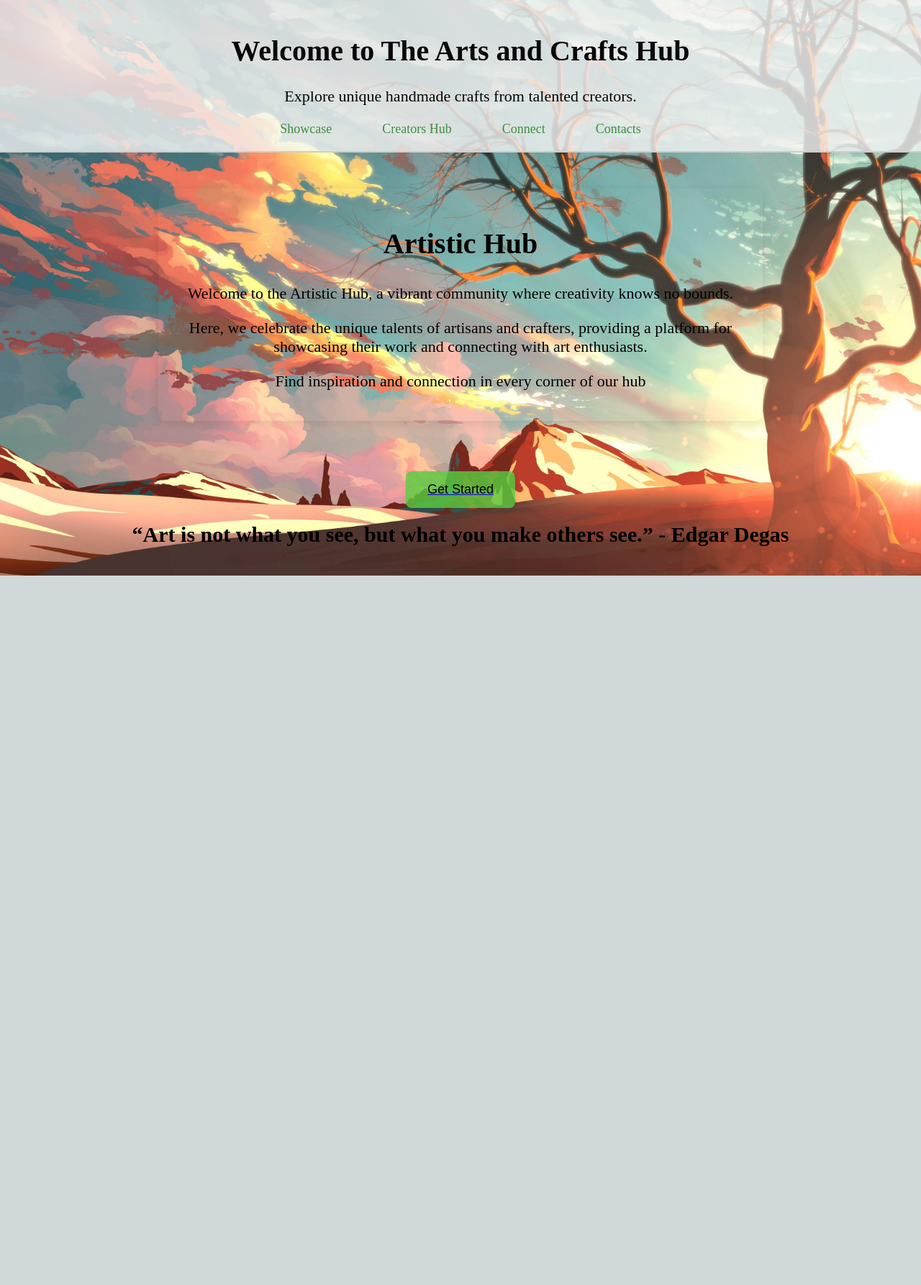
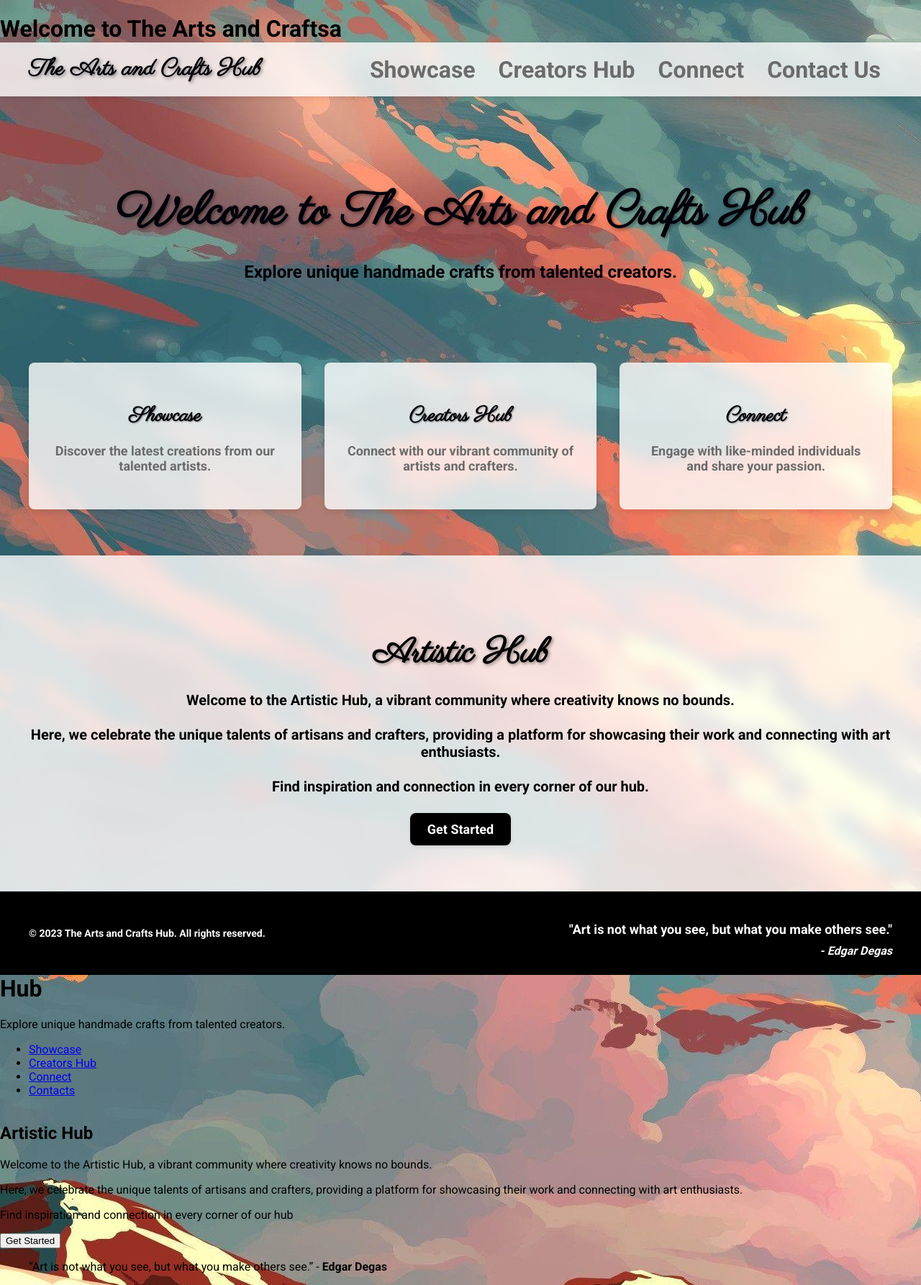
Before and after one commit to Babra-source/Art-and-Craft-Web-Site-, a PHP site: page /Homepage.html in a window 1280 px wide. Shown: the whole page at 72% size. Before the commit the page ends 800 px from the top, so only its background shows below. Run offline with PHP 8.4, Linux system fonts and the light colour scheme.

Commit message:
Updated hompage html and css

```diff
--- a/Homepage.html
+++ b/Homepage.html
@@ -4,11 +4,86 @@
     <meta charset="UTF-8">
     <meta name="viewport" content="width=device-width, initial-scale=1.0">
     <title>Arts and Crafts Hub - Showcase</title>
-    <link rel="stylesheet" href="/assets/css/homepage.css"> <!-- Link to external CSS -->
+    <link rel="stylesheet" href="assets/css/homepage.css"> <!-- Link to external CSS -->
 </head>
 <body>
     <header>
-        <h1>Welcome to The Arts and Crafts Hub</h1>
+        <h1>Welcome to The Arts and Craftsa<!DOCTYPE html>
+            <html lang="en">
+            <head>
+                <meta charset="UTF-8">
+                <meta name="viewport" content="width=device-width, initial-scale=1.0">
+                <title>The Arts and Crafts Hub</title>
+                <link rel="stylesheet" href="assets/css/homepage.css">
+                <link rel="preconnect" href="https://fonts.googleapis.com">
+                <link rel="preconnect" href="https://fonts.gstatic.com" crossorigin>
+                <link href="https://fonts.googleapis.com/css2?family=Parisienne&family=Roboto:wght@400;700&display=swap" rel="stylesheet">
+            </head>
+            <body>
+                <header class="header">
+                    <div class="header-content">
+                        <a href="#" class="header-title">The Arts and Crafts Hub</a>
+                        <nav>
+                            <ul class="nav-list">
+                                <li><a href="showcase.html" class="nav-link">Showcase</a></li>
+                                <li><a href="creatorshub.html" class="nav-link">Creators Hub</a></li>
+                                <li><a href="connect.html" class="nav-link">Connect</a></li>
+                                <li><a href="contacts.html" class="nav-link">Contact Us</a></li>
+                            </ul>
+                        </nav>
+                    </div>
+                </header>
+
+                <main class="main">
+                    <section class="hero-section">
+                        <div class="hero-content">
+                            <h1 class="hero-title">Welcome to The Arts and Crafts Hub</h1>
+                            <p class="hero-description">Explore unique handmade crafts from talented creators.</p>
+                            <div class="card-grid">
+                                <a href="showcase.html" class="card-link">
+                                    <div class="card">
+                                        <h2 class="card-title">Showcase</h2>
+                                        <p class="card-description">Discover the latest creations from our talented artists.</p>
+                                    </div>
+                                </a>
+                                <a href="creatorshub.html" class="card-link">
+                                    <div class="card">
+                                        <h2 class="card-title">Creators Hub</h2>
+                                        <p class="card-description">Connect with our vibrant community of artists and crafters.</p>
+                                    </div>
+                                </a>
+                                <a href="connect.html" class="card-link">
+                                    <div class="card">
+                                        <h2 class="card-title">Connect</h2>
+                                        <p class="card-description">Engage with like-minded individuals and share your passion.</p>
+                                    </div>
+                                </a>
+                            </div>
+                        </div>
+                    </section>
+
+                    <section class="about-section">
+                        <div class="about-content">
+                            <h2 class="about-title">Artistic Hub</h2>
+                            <p class="about-description">Welcome to the Artistic Hub, a vibrant community where creativity knows no bounds.</p>
+                            <p class="about-description">Here, we celebrate the unique talents of artisans and crafters, providing a platform for showcasing their work and connecting with art enthusiasts.</p>
+                            <p class="about-description">Find inspiration and connection in every corner of our hub.</p>
+                            <a href="#" class="cta-button">Get Started</a>
+                        </div>
+                    </section>
+                </main>
+
+                <footer class="footer">
+                    <div class="footer-content">
+                        <p class="copyright">&copy; 2023 The Arts and Crafts Hub. All rights reserved.</p>
+                        <blockquote class="quote">
+                            <p class="quote-text">"Art is not what you see, but what you make others see."</p>
+                            <cite class="quote-author">- Edgar Degas</cite>
+                        </blockquote>
+                    </div>
+                </footer>
+            </body>
+            </html> Hub</h1>
         <p>Explore unique handmade crafts from talented creators.</p>
 
         <!-- Navigation Bar -->
--- a/assets/css/homepage.css
+++ b/assets/css/homepage.css
@@ -1,128 +1,206 @@
-/* General body styling */
+/* General Styles */
 body {
-    font-family: 'Perpetua', serif; /* Corrected the font-family syntax */
+    font-family: 'Roboto', sans-serif;
     margin: 0;
     padding: 0;
-    background-color: #f0f8ff;
-    color: #333;
-    background-image: url("/assets/images/proArt1.jpg");
-    background-size: cover;
-    background-position: center;
-    background-attachment: fixed; /* Optional: Keeps the background fixed during scroll */
+    background-image: url("assets/images/proArt1.jpg");
+    min-height: 100vh;
     display: flex;
-    flex-direction: column; /* Adds flex-direction to avoid container issues */
-    min-height: 100vh; /* Ensures full height of the page */
-    position: relative; /* Ensures child elements with absolute positioning behave as expected */
+    flex-direction: column;
 }
 
-/* Styling for the header and navigation */
-header {
-    text-align: center;
-    padding: 20px;
-    background-color: rgba(244, 244, 244, 0.8);
-    border-bottom: 2px solid #ccc;
-    width: 100%;
-    box-sizing: border-box; /* Ensures the header doesn't overflow */
+/* Header Styles */
+.header {
+    background-color: rgba(255, 255, 255, 0.8);
+    backdrop-filter: blur(10px);
+    padding: 1rem 0;
+    box-shadow: 0 2px 6px rgba(0, 0, 0, 0.1);
 }
 
-nav {
-    margin-top: 15px;
+.header-content {
+    display: flex;
+    justify-content: space-between;
+    align-items: center;
+    max-width: 1200px;
+    margin: 0 auto;
+    padding: 0 1.5rem;
 }
 
-nav ul {
-    list-style: none;
-    padding: 0;
-    margin: 0;
-    display: flex;
-    justify-content: center;
+.header-title {
+    font-family: 'Parisienne', cursive;
+    font-size: 2rem;
+    font-weight: bold;
+    color: #000009;
+    text-decoration: none;
+    text-shadow: 2px 2px 4px rgba(0, 0, 0, 0.4);
 }
 
-nav ul li {
-    margin: 0 15px;
+.nav-list {
+    display: flex;
+    list-style: none;
+    margin: 0;
+    padding: 0;
 }
 
-nav ul li a {
-    text-decoration: none; /* Ensure no underline on links */
-    font-size: 18px;
-    color: #3e8e41;
-    padding: 10px 20px;
-    border-radius: 5px;
+.nav-link {
+    color: #6B6B6B;
+    text-decoration: none;
+    margin: 0 1rem;
+    transition: color 0.3s ease;
 }
 
-nav ul li a:hover {
-    background-color: #3e8e41;
-    color: white;
+.nav-link:hover {
+    color: #4B0082;
 }
 
-/* Styling for the main heading and description */
-h1 {
-    font-size: 40px;
-    color: #070707;
+/* Main Content Styles */
+.main {
+    flex-grow: 1;
 }
 
-p {
-    font-size: 22px;
-    color: #050505;
-    margin-top: 10px;
-    font-family: 'Perpetua', serif;
+.hero-section {
+    padding: 4rem 0;
 }
 
-/* Quote section styling */
-.quote-section {
-    position: absolute;
-    bottom: 0;
-    left: 0;
-    right: 0;
+.hero-content {
+    max-width: 1200px;
+    margin: 0 auto;
     text-align: center;
-    margin: 0;
-    font-size: 30px;
-    padding: 10px;
-    color: black;
-    font-weight: bold;
-    font-family: 'Perpetua', serif;
+    padding: 0 1.5rem;
 }
 
-/* Writing Section Styling */
-.writing-section {
-    text-align: center;
-    margin: 50px auto;
-    padding: 20px;
-    border-radius: 10px;
-    max-width: 800px;
-    color: black;
-    box-shadow: 0 4px 15px rgba(0, 0, 0, 0.1);
-    font-family: 'Perpetua', serif;
-    font-size: 20px;
+.hero-title {
+    font-family: 'Parisienne', cursive;
+    font-size: 4rem;
+    font-weight: bold;
+    color: #000009;
+    text-shadow: 2px 2px 4px rgba(0, 0, 0, 0.4);
+    margin-bottom: 1rem;
 }
 
-.writing-section h2 {
-    font-size: 40px;
-    color: black;
-    font-family: 'Perpetua', serif;
+.hero-description {
+    font-size: 1.5rem;
+    color: #000009;
+    margin-bottom: 2rem;
 }
 
-.writing-section p {
-    font-size: 22px;
-    color: black;
-    font-family: 'Perpetua', serif;
+.card-grid {
+    padding-top: 5rem;
+    display: grid;
+    grid-template-columns: repeat(3, 1fr);
+    gap: 2rem;
 }
 
-/* Button styling */
-.getStarbtn {
-    background-color: rgba(87, 206, 64, 0.8);
-    color: black;
-    border: none;
-    padding: 15px 30px;
-    font-size: 18px;
-    border-radius: 8px;
-    cursor: pointer;
-    transition: background-color 0.3s ease;
-    box-shadow: 0 4px 6px rgba(0, 0, 0, 0.1);
-    display: block;
-    margin: 20px auto;
+.card-link {
     text-decoration: none;
 }
 
-.getStarbtn:hover {
-    background-color: #0cf575;
+.card {
+    background-color: rgba(255, 255, 255, 0.8);
+    backdrop-filter: blur(10px);
+    border-radius: 0.5rem;
+    box-shadow: 0 4px 8px rgba(0, 0, 0, 0.1);
+    padding: 2rem;
+    transition: transform 0.3s ease-in-out;
 }
+
+.card:hover {
+    transform: translateY(-5px);
+}
+
+.card-title {
+    font-family: 'Parisienne', cursive;
+    font-size: 1.75rem;
+    font-weight: bold;
+    color: #000009;
+    text-shadow: 1px 1px 2px rgba(0, 0, 0, 0.4);
+    margin-bottom: 0.5rem;
+}
+
+.card-description {
+    color: #6B6B6B;
+    font-size: 1.125rem;
+}
+
+.about-section {
+    background-color: rgba(255, 255, 255, 0.8);
+    backdrop-filter: blur(10px);
+    padding: 4rem 0;
+    box-shadow: 0 2px 6px rgba(0, 0, 0, 0.1);
+}
+
+.about-content {
+    max-width: 1200px;
+    margin: 0 auto;
+    text-align: center;
+    padding: 0 1.5rem;
+}
+
+.about-title {
+    font-family: 'Parisienne', cursive;
+    font-size: 3rem;
+    font-weight: bold;
+    color: black;
+    text-shadow: 2px 2px 4px rgba(0, 0, 0, 0.4);
+    margin-bottom: 1rem;
+}
+
+.about-description {
+    color: black;
+    font-size: 1.25rem;
+    margin-bottom: 1.5rem;
+}
+
+.cta-button {
+    display: inline-block;
+    background-color: black;
+    color: #FFFFFF;
+    font-size: 1.125rem;
+    font-weight: bold;
+    text-decoration: none;
+    padding: 0.75rem 1.5rem;
+    border-radius: 0.5rem;
+    box-shadow: 0 2px 4px rgba(0, 0, 0, 0.1);
+    transition: background-color 0.3s ease;
+}
+
+.cta-button:hover {
+    background-color: #6B3FA0;
+}
+
+/* Footer Styles */
+.footer {
+    background-image: linear-gradient(to right,  black, black );
+
+    color: #FFFFFF;
+    padding: 1.5rem 0;
+}
+
+.footer-content {
+    max-width: 1200px;
+    margin: 0 auto;
+    display: flex;
+    justify-content: space-between;
+    align-items: center;
+    padding: 0 1.5rem;
+}
+
+.copyright {
+    font-size: 0.875rem;
+}
+
+.quote {
+    font-size: 1.125rem;
+    font-weight: bold;
+    text-align: right;
+    margin: 0;
+}
+
+.quote-text {
+    margin-bottom: 0.5rem;
+}
+
+.quote-author {
+    font-size: 1rem;
+    font-style: italic;
+}
```
